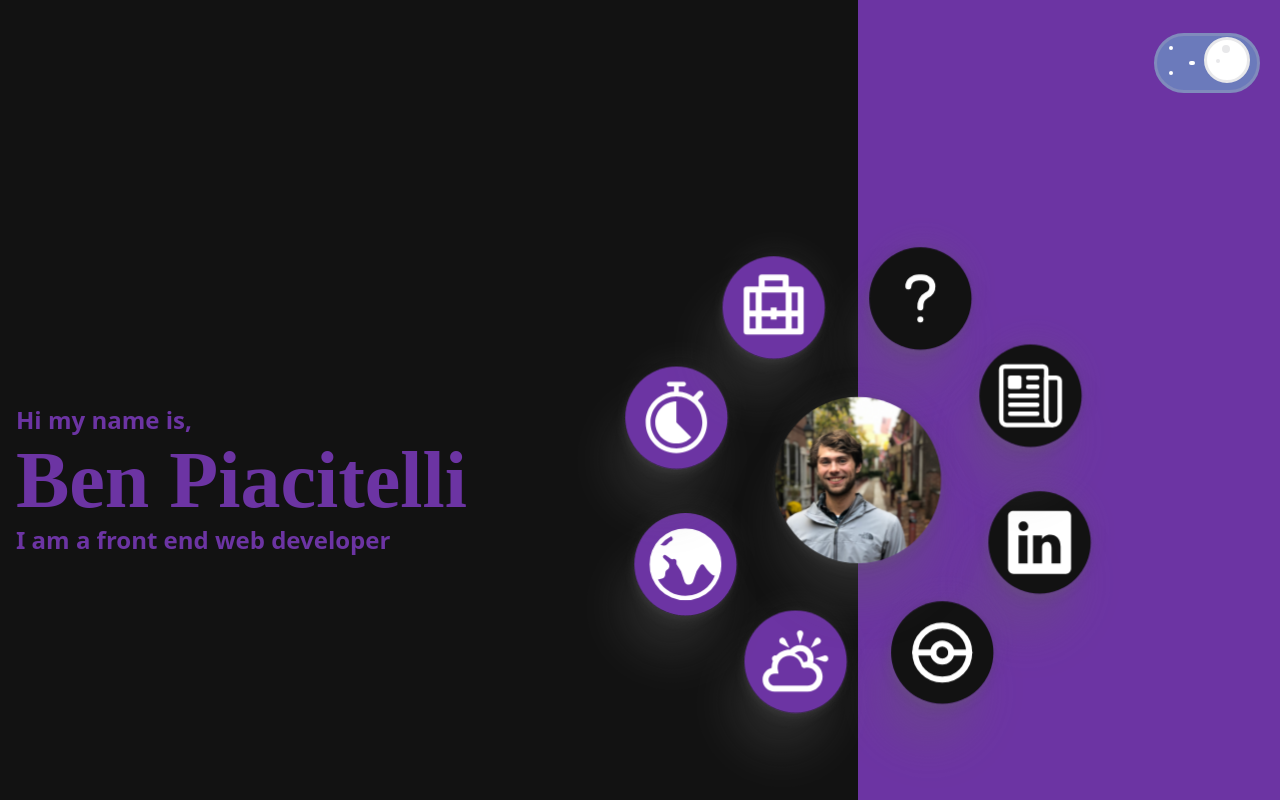
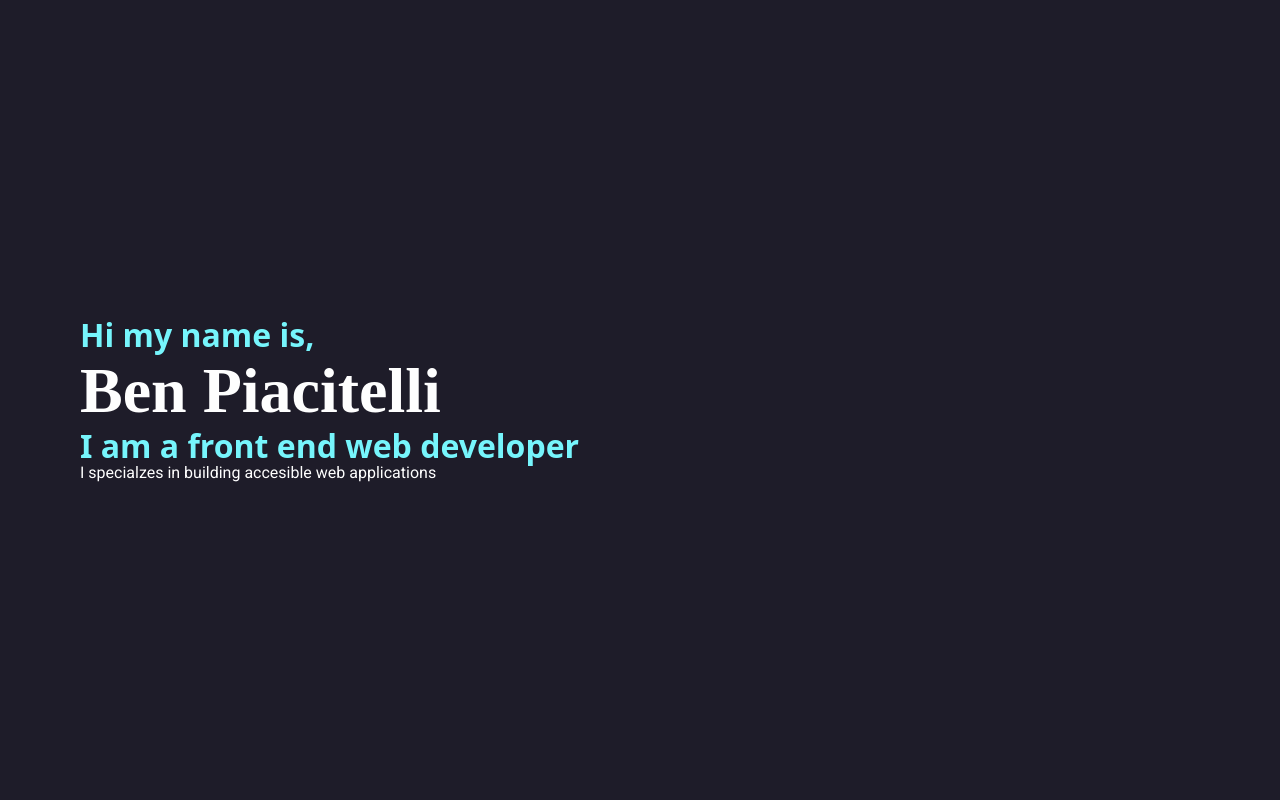
Before and after one commit to piacib/portfolio, a React (Create React App) app: page / in a window 1280 px wide. Shown: the top 800 px of the page. Built offline with nearby package versions, Linux system fonts and the light colour scheme; a web font is replaced by a local one.

Commit message:
moved content to home folder

```diff
--- a/src/App.tsx
+++ b/src/App.tsx
@@ -2,30 +2,21 @@ import React from "react";
 import "./App.css";
 import "./normalize.css";
 import "./fonts.css";
-import "./home.css";
-import FerrisWheel from "./components/FerrisWheel/FerrisWheel";
-import Toggle from "./components/Toggle/Toggle";
 import AboutMe from "./components/AboutMe/AboutMe";
 import Projects from "./components/Projects/Projects";
-import { useMode } from "./utils/useMode";
-import Grass from "./components/Grass/Grass";
+import Home from "./components/Home/Home";
+import LoadScreen from "./components/PageLoadAnimation/LoadScreen";
+window.onbeforeunload = function () {
+  window.scrollTo(0, 0);
+};
 function App() {
-  const { togClass, handleChange } = useMode();
   return (
     <>
-      <section id="home">
-        <header>
-          <Toggle togClass={togClass} handleChange={handleChange} />
-        </header>
-        <div className="home_text_container">
-          <h2>Hi my name is,</h2>
-          <h1>Ben Piacitelli</h1>
-          <h2>I am a front end web developer</h2>
-        </div>
-        <FerrisWheel />
-      </section>
-      <AboutMe />
-      <Projects />
+      <LoadScreen />
+      <Home />
+      {/* <AboutMe /> */}
+      {/*
+      <Projects /> */}
     </>
   );
 }
```
